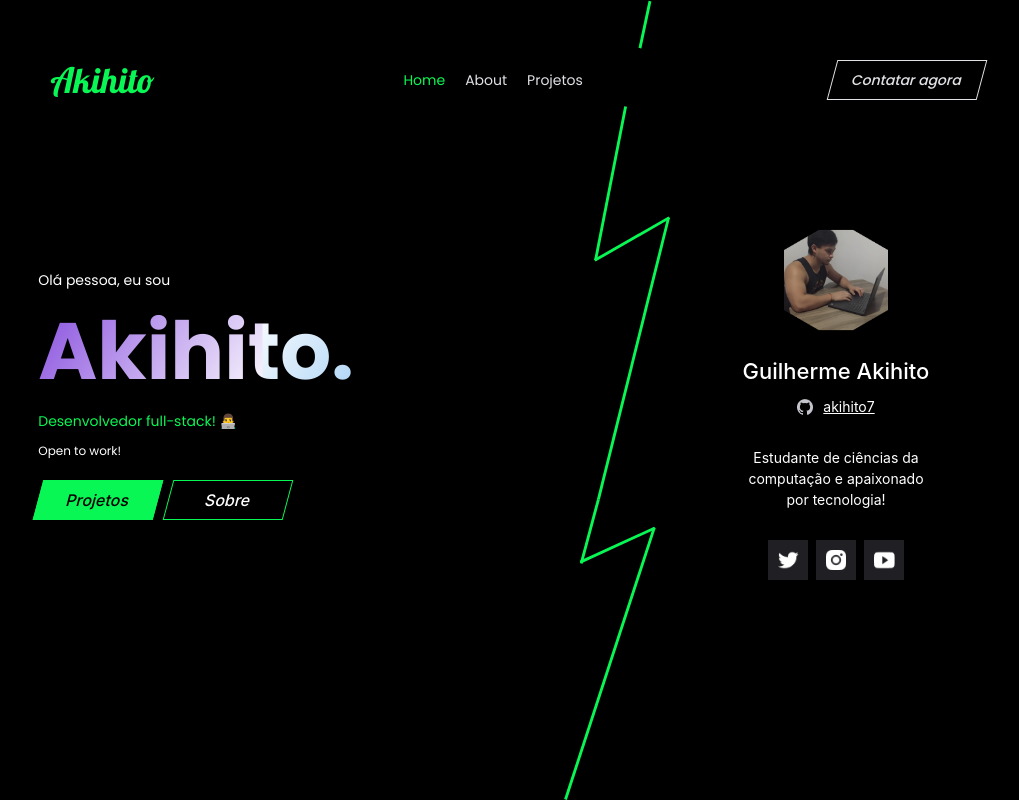
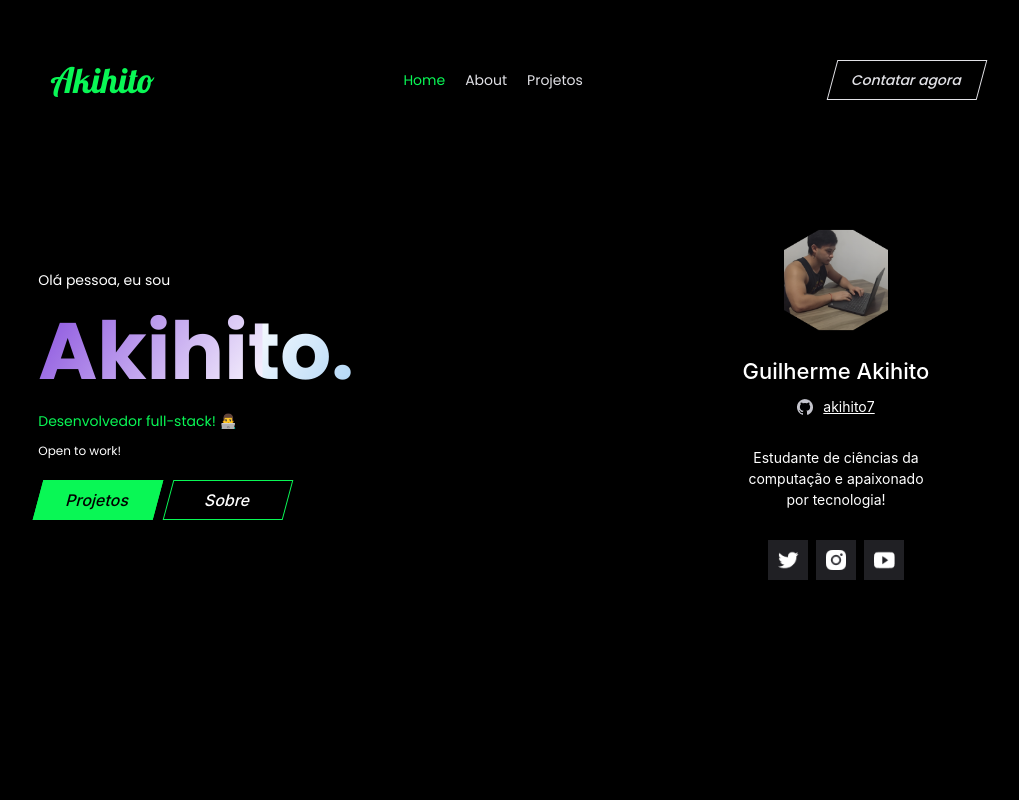
Before and after one commit to Akihito7/novo-portifolio, a React (Vite) app: page / in a window 1280 px wide. Shown: the whole page, without its empty margins (124-1143 px from the left). Built offline with nearby package versions, Linux system fonts and the light colour scheme.

Commit message:
ajustes no design

```diff
--- a/src/components/Menu/index.tsx
+++ b/src/components/Menu/index.tsx
@@ -21,7 +21,10 @@ export function Menu({ selected }) {
 
     return (
         <Container>
-            <Logo>Akihito</Logo>
+            <Link href="/" >
+
+                <Logo>Akihito</Logo>
+            </Link>
 
             <ContainerNavigation>
                 <Navigation
--- a/src/screens/Home/index.tsx
+++ b/src/screens/Home/index.tsx
@@ -32,7 +32,6 @@ export function Home() {
     const navigate = useNavigate();
     return (
         <>
-            <Design src="designhome.svg" />
             <Container>
                 <Menu selected={"/"} />
                 <Body>
```
